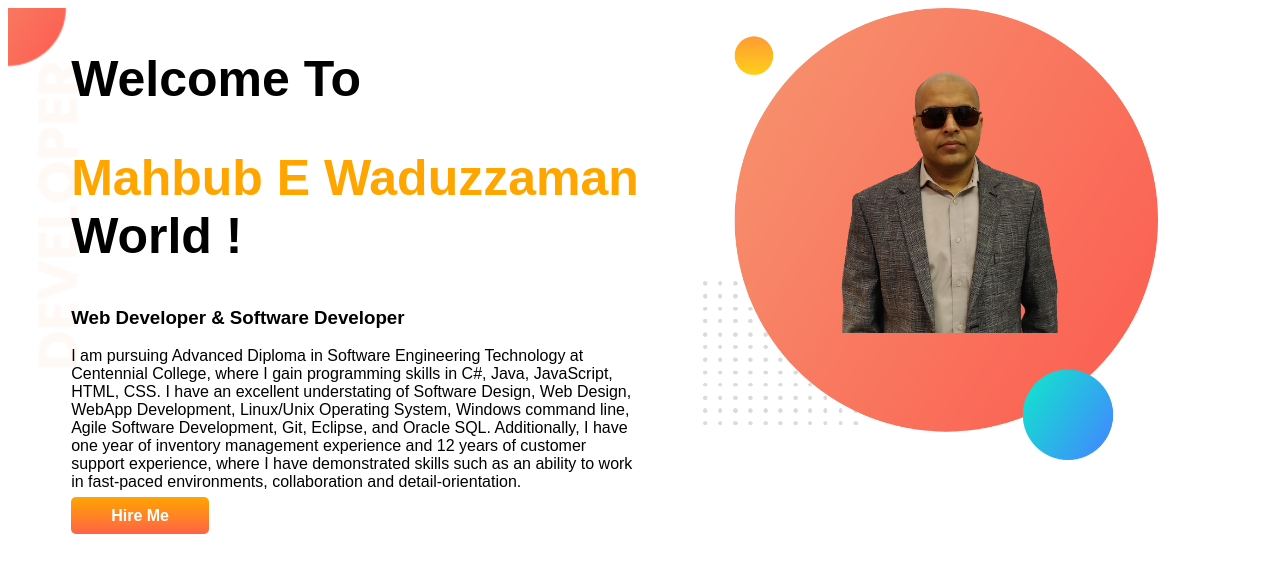
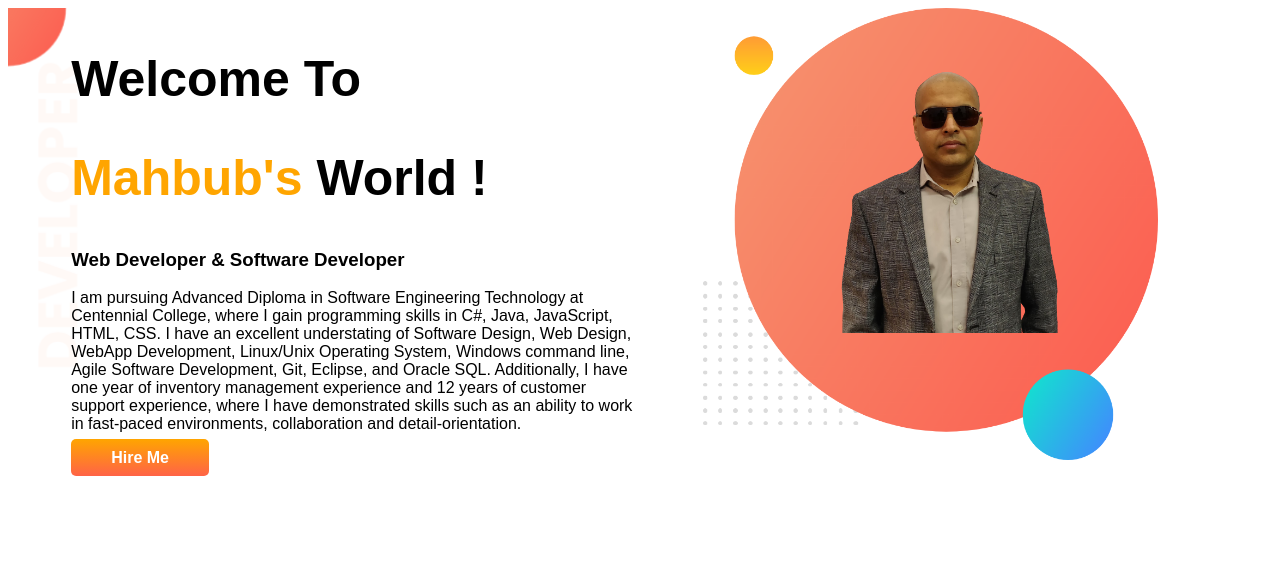
Before and after one commit to waduzzaman/developer-portfolio, a plain HTML site: page index.html in a window 1280 px wide. Drawn offline with Linux system fonts and the light colour scheme.

Commit message:
headline edited

```diff
--- a/index.html
+++ b/index.html
@@ -16,7 +16,7 @@
     <section class="top-banner">
         <div class="half-width">
             <h1> Welcome To </h1>
-            <h1> <span class="orange-color">Mahbub E Waduzzaman</span> World !</h1>
+            <h1> <span class="orange-color">Mahbub's</span> World !</h1>
             <h3> Web Developer & Software Developer</h3>
 
             <p>I am pursuing Advanced Diploma in Software Engineering Technology at Centennial College, where I gain programming skills in C#, Java, JavaScript, HTML, CSS. I have an excellent understating of Software Design, Web Design, WebApp Development,
```
